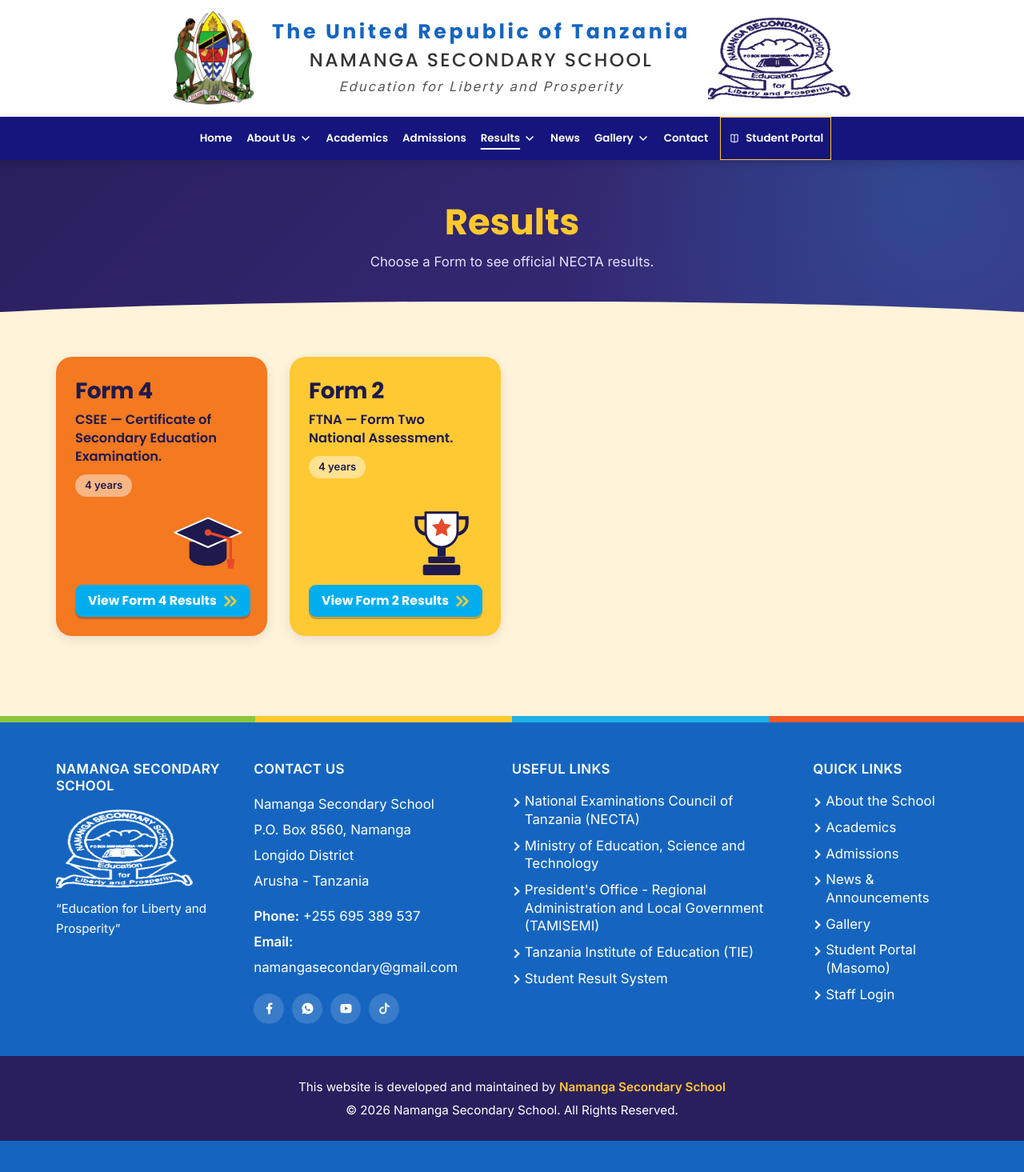
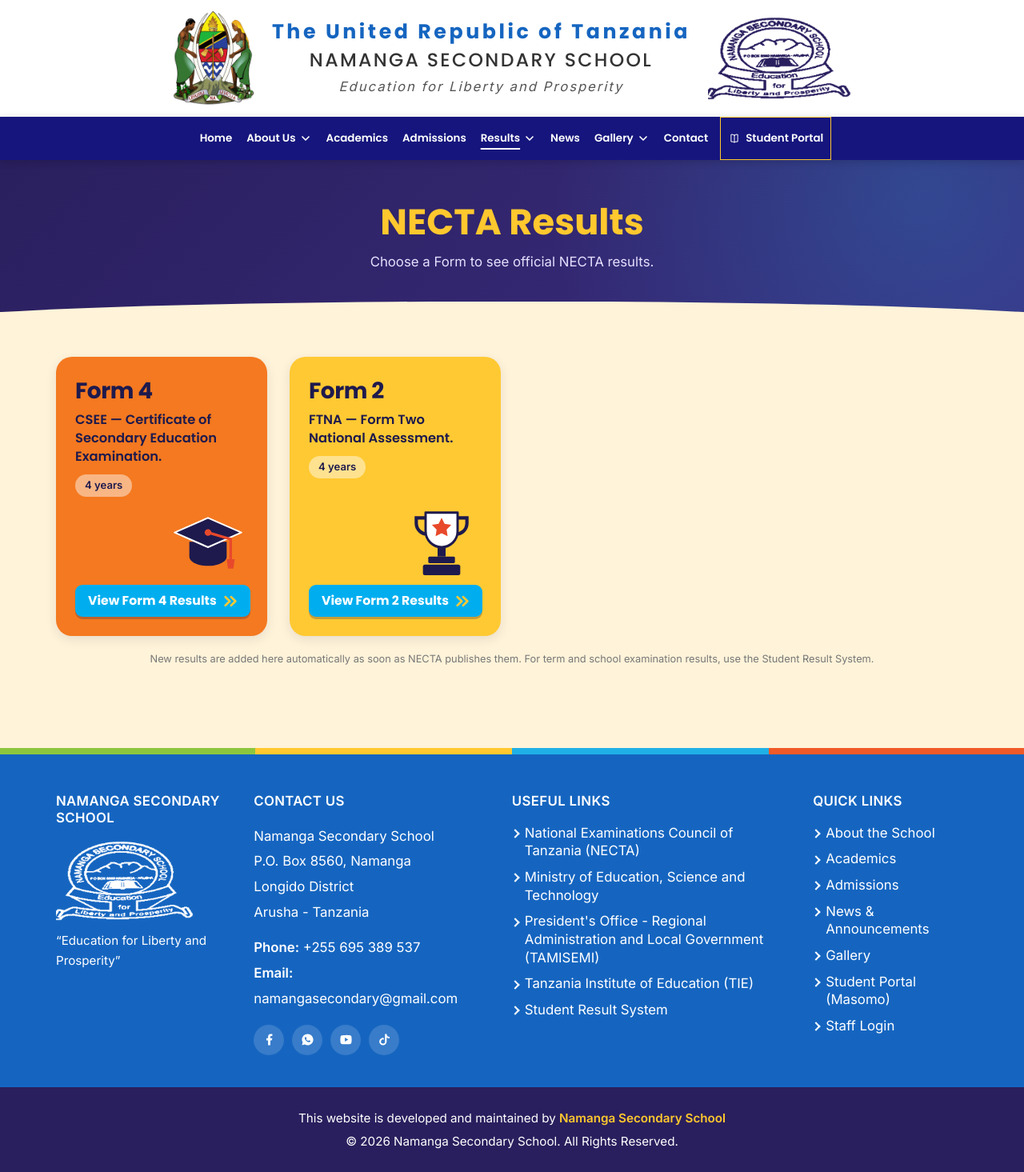
Before and after one commit to massawes/barakanamanga, a PHP site: page /results.php?site=school in a window 1280 px wide. Shown: the part 44-1509 px from the top of the page at 80% size. Before the commit the page ends 1470 px from the top, so only its background shows below. Run offline with PHP 8.4, Linux system fonts and the light colour scheme; tables that the repository leaves empty hold one stand-in row (values such as "Sample post").

Commit message:
NECTA results update themselves: cron/necta-check.php checks NECTA every 3 hours, adds new years to results.php and posts an announcement
Co-Authored-By: Claude Opus 5.5 <noreply@anthropic.com>
Claude-Session: https://claude.ai/code/session_019RmwvzZKKxvMmWQ149YSYf

```diff
--- a/includes/bootstrap.php
+++ b/includes/bootstrap.php
@@ -43,6 +43,7 @@ ensure_gallery_table_exists($pdo);
 // Announcements / News for the school website (auto-created table, see includes/announcements.php).
 require_once __DIR__ . '/announcements.php';
 require_once __DIR__ . '/school-info.php';
+require_once __DIR__ . '/necta-results.php'; // NECTA results, updated automatically by cron/necta-check.php
 ensure_announcements_table($pdo);
 
 // There is no file-size limit on this site — uploads of any size are
--- /dev/null
+++ b/includes/necta-results.php
@@ -0,0 +1,119 @@
+<?php
+/**
+ * NECTA results of Namanga Secondary School (centre S2911), updated automatically (owner 2026-11-25).
+ *
+ * The list of years that have results is kept in uploads/.necta-results.json.
+ * cron/necta-check.php (run every 3 hours by cron on the VPS) asks the NECTA website whether a newer
+ * year has been published. When it finds one it adds the year and posts an announcement on the home page.
+ * Nobody needs to edit any file when new results come out.
+ */
+
+const NECTA_CENTRE = 'S2911';
+const NECTA_FIRST_YEAR = 2020;
+const NECTA_STATE_FILE = __DIR__ . '/../uploads/.necta-results.json';
+
+// form key => exam details. NECTA's addresses: CSEE uses "s2911.htm", FTNA uses "S2911.htm".
+const NECTA_EXAMS = [
+    'form4' => ['label' => 'Form 4', 'exam' => 'CSEE', 'name' => 'Certificate of Secondary Education Examination', 'folder' => 'csee', 'file' => 's2911'],
+    'form2' => ['label' => 'Form 2', 'exam' => 'FTNA', 'name' => 'Form Two National Assessment', 'folder' => 'ftna', 'file' => 'S2911'],
+];
+
+// Years checked by hand on 2026-11-25 (always shown, even before the first automatic check).
+const NECTA_VERIFIED_YEARS = [
+    'form4' => [2022, 2023, 2024, 2025],
+    'form2' => [2022, 2023, 2024, 2025],
+];
+
+function necta_result_url(string $form, int $year): string
+{
+    $e = NECTA_EXAMS[$form];
+    return 'https://onlinesys.necta.go.tz/results/' . $year . '/' . $e['folder'] . '/results/' . $e['file'] . '.htm';
+}
+
+/** ['form4' => [years...], 'form2' => [...], 'checked_at' => timestamp|null] */
+function necta_state(): array
+{
+    $state = ['form4' => NECTA_VERIFIED_YEARS['form4'], 'form2' => NECTA_VERIFIED_YEARS['form2'], 'checked_at' => null];
+    $saved = is_file(NECTA_STATE_FILE) ? json_decode((string) file_get_contents(NECTA_STATE_FILE), true) : null;
+    if (is_array($saved)) {
+        foreach (array_keys(NECTA_EXAMS) as $form) {
+            $state[$form] = array_values(array_unique(array_map('intval', array_merge($state[$form], (array) ($saved[$form] ?? [])))));
+        }
+        $state['checked_at'] = isset($saved['checked_at']) ? (int) $saved['checked_at'] : null;
+    }
+    foreach (array_keys(NECTA_EXAMS) as $form) {
+        rsort($state[$form]);
+    }
+    return $state;
+}
+
+/** Years to list on the results page, newest first: up to this year, back to NECTA_FIRST_YEAR. */
+function necta_years_to_show(array $state): array
+{
+    $newest = max((int) date('Y'), ...array_merge($state['form4'], $state['form2']));
+    return range($newest, NECTA_FIRST_YEAR);
+}
+
+/** True when NECTA has published the school's page for that exam and year. */
+function necta_results_published(string $form, int $year): bool
+{
+    $ch = curl_init(necta_result_url($form, $year));
+    curl_setopt_array($ch, [
+        CURLOPT_RETURNTRANSFER => true,
+        CURLOPT_FOLLOWLOCATION => false,
+        CURLOPT_CONNECTTIMEOUT => 10,
+        CURLOPT_TIMEOUT => 25,
+        CURLOPT_USERAGENT => 'Mozilla/5.0 (compatible; NamangaSecondarySchool/1.0; +https://namangasecondary.sc.tz)',
+    ]);
+    $body = (string) curl_exec($ch);
+    $code = (int) curl_getinfo($ch, CURLINFO_RESPONSE_CODE);
+    curl_close($ch);
+    // The page must really be ours (NECTA answers some missing pages with an error page).
+    return $code === 200 && stripos($body, 'NAMANGA') !== false;
+}
+
+/**
+ * Looks for results newer than the ones we know (this year and last year only), saves them,
+ * and posts an announcement for each new one. Returns the list of new [form, year] found.
+ */
+function necta_check_for_new_results(PDO $pdo, ?callable $log = null): array
+{
+    $log = $log ?? static function (string $line): void {};
+    $state = necta_state();
+    $found = [];
+    $thisYear = (int) date('Y');
+    foreach (NECTA_EXAMS as $form => $exam) {
+        foreach ([$thisYear, $thisYear - 1] as $year) {
+            if (in_array($year, $state[$form], true)) {
+                continue;
+            }
+            $published = necta_results_published($form, $year);
+            $log($exam['exam'] . " $year: " . ($published ? 'PUBLISHED' : 'not yet'));
+            if ($published) {
+                $state[$form][] = $year;
+                $found[] = [$form, $year];
+            }
+        }
+        rsort($state[$form]);
+    }
+    $state['checked_at'] = time();
+    file_put_contents(NECTA_STATE_FILE, json_encode($state, JSON_PRETTY_PRINT), LOCK_EX);
+
+    foreach ($found as [$form, $year]) {
+        $exam = NECTA_EXAMS[$form];
+        $title = $exam['label'] . ' (' . $exam['exam'] . ') ' . $year . ' results are out';
+        $exists = $pdo->prepare('SELECT COUNT(*) FROM announcements WHERE title = :t');
+        $exists->execute(['t' => $title]);
+        if ((int) $exists->fetchColumn() > 0) {
+            continue;
+        }
+        $body = 'The National Examinations Council of Tanzania (NECTA) has published the ' . $exam['name'] . ' (' . $exam['exam'] . ') '
+            . $year . ' results for Namanga Secondary School (' . NECTA_CENTRE . ").\n\n"
+            . "Open the official results on the NECTA website:\n" . necta_result_url($form, $year) . "\n\n"
+            . 'All our NECTA results: ' . SCHOOL_URL . '/results.php?form=' . $form;
+        $pdo->prepare("INSERT INTO announcements (title, body, category, published_on, is_published) VALUES (:t, :b, 'news', CURDATE(), 1)")
+            ->execute(['t' => $title, 'b' => $body]);
+        $log("announcement posted: $title");
+    }
+    return $found;
+}
--- a/results.php
+++ b/results.php
@@ -2,30 +2,12 @@
 require_once __DIR__ . '/includes/bootstrap.php';
 
 // Official NECTA results pages for Namanga Secondary School (S2911).
-// Only links verified to open the school's page for that year belong here;
-// years missing from a list are shown as "not available".
-$resultsLinks = [
-    'form4' => [
-        ['year' => 2025, 'url' => 'https://onlinesys.necta.go.tz/results/2025/csee/results/s2911.htm'],
-        ['year' => 2024, 'url' => 'https://onlinesys.necta.go.tz/results/2024/csee/results/s2911.htm'],
-        ['year' => 2023, 'url' => 'https://onlinesys.necta.go.tz/results/2023/csee/results/s2911.htm'],
-        ['year' => 2022, 'url' => 'https://onlinesys.necta.go.tz/results/2022/csee/results/s2911.htm'],
-    ],
-    'form2' => [
-        ['year' => 2025, 'url' => 'https://onlinesys.necta.go.tz/results/2025/ftna/results/S2911.htm'],
-        ['year' => 2024, 'url' => 'https://onlinesys.necta.go.tz/results/2024/ftna/results/S2911.htm'],
-        ['year' => 2023, 'url' => 'https://onlinesys.necta.go.tz/results/2023/ftna/results/S2911.htm'],
-        ['year' => 2022, 'url' => 'https://onlinesys.necta.go.tz/results/2022/ftna/results/S2911.htm'],
-    ],
-];
-
-// Years listed on the page, newest first.
-const RESULTS_YEARS = [2025, 2024, 2023, 2022, 2021, 2020];
-
-$exams = [
-    'form4' => ['label' => 'Form 4', 'exam' => 'CSEE', 'name' => 'Certificate of Secondary Education Examination'],
-    'form2' => ['label' => 'Form 2', 'exam' => 'FTNA', 'name' => 'Form Two National Assessment'],
-];
+// The list of years updates itself: cron/necta-check.php asks NECTA every 3 hours and adds
+// a new year as soon as it is published (see includes/necta-results.php). No file to edit.
+$state = necta_state();
+$years = necta_years_to_show($state);
+$thisYear = (int) date('Y');
+$exams = NECTA_EXAMS;
 
 $selected = $_GET['form'] ?? '';
 $examSelected = isset($exams[$selected]);
@@ -34,11 +16,11 @@ $base = base_url();
 
 if ($examSelected) {
     $exam = $exams[$selected];
-    $linksByYear = array_column($resultsLinks[$selected], 'url', 'year');
-    $pageTitle = $exam['label'] . ' Results | Namanga Secondary School';
+    $pageTitle = $exam['label'] . ' (' . $exam['exam'] . ') Results | Namanga Secondary School';
+    $pageDescription = 'Namanga Secondary School (S2911) ' . $exam['exam'] . ' results by year, with direct links to the official NECTA pages.';
 } else {
-    $pageTitle = 'Results | Namanga Secondary School';
-    $pageDescription = 'Namanga Secondary School (S2911) NECTA results — Form 4 CSEE and Form 2 FTNA results by year, with direct links to the official NECTA pages.';
+    $pageTitle = 'NECTA Results | Namanga Secondary School';
+    $pageDescription = 'Namanga Secondary School (S2911) NECTA results: Form 4 CSEE and Form 2 FTNA results by year, with direct links to the official NECTA pages.';
 }
 
 include __DIR__ . '/includes/header.php';
@@ -46,7 +28,7 @@ include __DIR__ . '/includes/header.php';
 
 <section class="page-header">
     <div class="container">
-        <h1>Results</h1>
+        <h1>NECTA Results</h1>
         <p><?= $examSelected ? e($exam['label'] . ' (' . $exam['exam'] . ') — official NECTA results for Namanga Secondary School.') : 'Choose a Form to see official NECTA results.' ?></p>
     </div>
 </section>
@@ -59,9 +41,11 @@ include __DIR__ . '/includes/header.php';
             <div class="photo-cards-grid">
                 <?php foreach ($exams as $key => $info): ?>
                     <?= render_photo_card($base . '/results.php?form=' . $key, 'results-' . $key, $info['label'],
-                        $info['exam'] . ' — ' . $info['name'] . '.', count_label(count($resultsLinks[$key]), 'year'), 'View ' . $info['label'] . ' Results') ?>
+                        $info['exam'] . ' — ' . $info['name'] . '.', count_label(count($state[$key]), 'year'), 'View ' . $info['label'] . ' Results') ?>
                 <?php endforeach; ?>
             </div>
+            <p class="field-hint" style="text-align:center;margin-top:18px;">New results are added here automatically as soon as NECTA publishes them.
+                For term and school examination results, use the <a href="https://results.namangasecondary.sc.tz">Student Result System</a>.</p>
 
         <?php else: ?>
 
@@ -71,9 +55,9 @@ include __DIR__ . '/includes/header.php';
             </div>
 
             <div class="resource-link-list">
-                <?php foreach (RESULTS_YEARS as $year): ?>
-                    <?php if (isset($linksByYear[$year])): ?>
-                        <a class="resource-link-item" href="<?= e($linksByYear[$year]) ?>" target="_blank" rel="noopener">
+                <?php foreach ($years as $year): ?>
+                    <?php if (in_array($year, $state[$selected], true)): ?>
+                        <a class="resource-link-item" href="<?= e(necta_result_url($selected, $year)) ?>" target="_blank" rel="noopener">
                             <span class="resource-link-main">
                                 <span class="resource-link-title"><?= e($exam['exam']) ?> <?= $year ?> Results</span>
                                 <span class="resource-link-meta">
@@ -87,7 +71,9 @@ include __DIR__ . '/includes/header.php';
                             <span class="resource-link-main">
                                 <span class="resource-link-title"><?= e($exam['exam']) ?> <?= $year ?> Results</span>
                                 <span class="resource-link-meta">
-                                    <span class="file-size">Not available on the NECTA website</span>
+                                    <span class="file-size"><?= $year >= $thisYear - 1
+                                        ? 'Not out yet — will appear here automatically when NECTA publishes them'
+                                        : 'Not available on the NECTA website' ?></span>
                                 </span>
                             </span>
                         </div>
```
Also changed, not shown: cron/necta-check.php (added, +20 -0 lines), cron/.htaccess (added), 1 other file.
